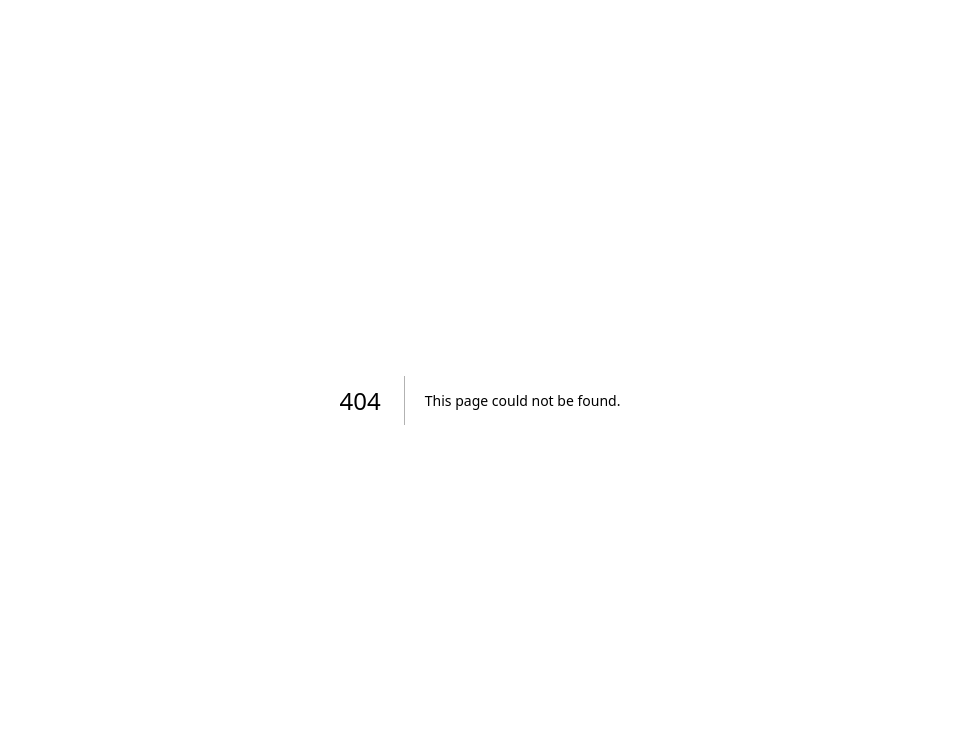
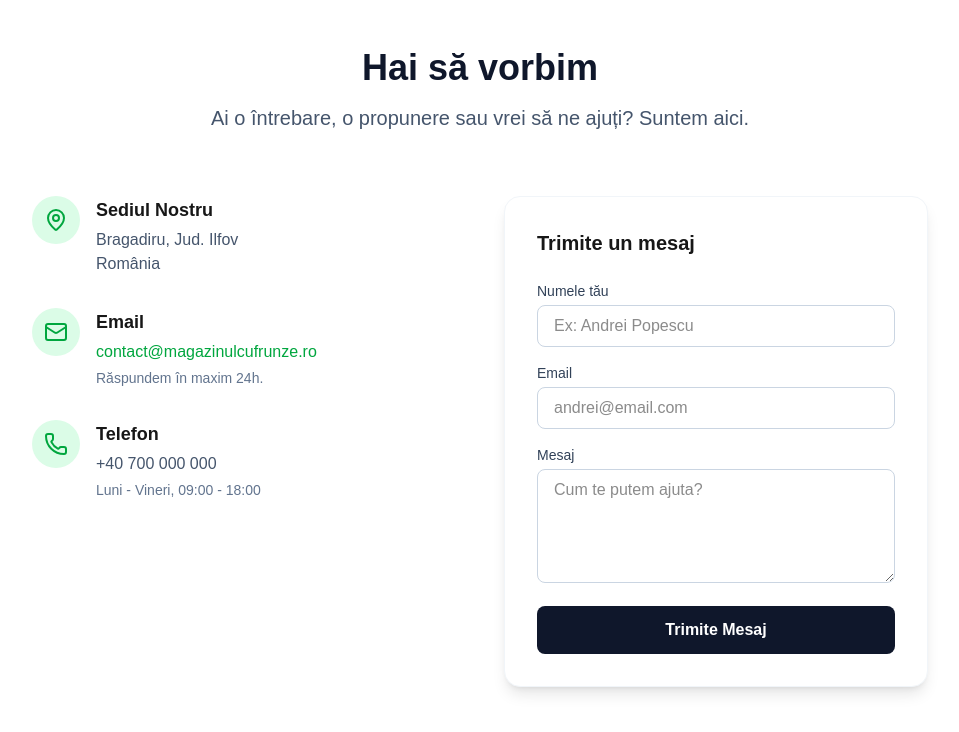
Before and after one commit to joahn3/magazinul-cu-frunze, a Next.js app in the folder leaf-store/: page /contact in a window 1280 px wide. Before the commit this address had no page. Shown: the top 732 px of the page, without its empty margins (160-1119 px from the left). Built offline with nearby package versions, Linux system fonts and the light colour scheme.

Commit message:
Create page.tsx

```diff
--- /dev/null
+++ b/leaf-store/app/contact/page.tsx
@@ -0,0 +1,76 @@
+// app/contact/page.tsx
+import { Mail, MapPin, Phone, Instagram, Facebook } from 'lucide-react';
+
+export default function Contact() {
+  return (
+    <div className="max-w-7xl mx-auto px-4 py-12">
+      <div className="text-center mb-16">
+        <h1 className="text-4xl font-bold text-slate-900 mb-4">Hai să vorbim</h1>
+        <p className="text-xl text-slate-600">
+          Ai o întrebare, o propunere sau vrei să ne ajuți? Suntem aici.
+        </p>
+      </div>
+
+      <div className="grid grid-cols-1 md:grid-cols-2 gap-12 max-w-4xl mx-auto">
+        {/* Info Contact */}
+        <div className="space-y-8">
+          <div className="flex items-start gap-4">
+            <div className="bg-green-100 p-3 rounded-full text-green-600">
+              <MapPin size={24} />
+            </div>
+            <div>
+              <h3 className="font-bold text-lg mb-1">Sediul Nostru</h3>
+              <p className="text-slate-600">Bragadiru, Jud. Ilfov<br/>România</p>
+            </div>
+          </div>
+
+          <div className="flex items-start gap-4">
+            <div className="bg-green-100 p-3 rounded-full text-green-600">
+              <Mail size={24} />
+            </div>
+            <div>
+              <h3 className="font-bold text-lg mb-1">Email</h3>
+              <a href="mailto:contact@magazinulcufrunze.ro" className="text-green-600 hover:underline">
+                contact@magazinulcufrunze.ro
+              </a>
+              <p className="text-sm text-slate-500 mt-1">Răspundem în maxim 24h.</p>
+            </div>
+          </div>
+
+          <div className="flex items-start gap-4">
+             <div className="bg-green-100 p-3 rounded-full text-green-600">
+              <Phone size={24} />
+            </div>
+            <div>
+              <h3 className="font-bold text-lg mb-1">Telefon</h3>
+              <p className="text-slate-600">+40 700 000 000</p>
+              <p className="text-sm text-slate-500 mt-1">Luni - Vineri, 09:00 - 18:00</p>
+            </div>
+          </div>
+        </div>
+
+        {/* Formular Simplu (Vizual) */}
+        <div className="bg-white p-8 rounded-2xl shadow-lg border border-slate-100">
+          <h3 className="font-bold text-xl mb-6">Trimite un mesaj</h3>
+          <form className="space-y-4">
+            <div>
+              <label className="block text-sm font-medium text-slate-700 mb-1">Numele tău</label>
+              <input type="text" className="w-full px-4 py-2 border border-slate-300 rounded-lg focus:ring-2 focus:ring-green-500 focus:border-transparent outline-none" placeholder="Ex: Andrei Popescu" />
+            </div>
+            <div>
+              <label className="block text-sm font-medium text-slate-700 mb-1">Email</label>
+              <input type="email" className="w-full px-4 py-2 border border-slate-300 rounded-lg focus:ring-2 focus:ring-green-500 focus:border-transparent outline-none" placeholder="andrei@email.com" />
+            </div>
+            <div>
+              <label className="block text-sm font-medium text-slate-700 mb-1">Mesaj</label>
+              <textarea rows={4} className="w-full px-4 py-2 border border-slate-300 rounded-lg focus:ring-2 focus:ring-green-500 focus:border-transparent outline-none" placeholder="Cum te putem ajuta?"></textarea>
+            </div>
+            <button type="button" className="w-full bg-slate-900 hover:bg-green-600 text-white font-bold py-3 rounded-lg transition">
+              Trimite Mesaj
+            </button>
+          </form>
+        </div>
+      </div>
+    </div>
+  );
+}
```
